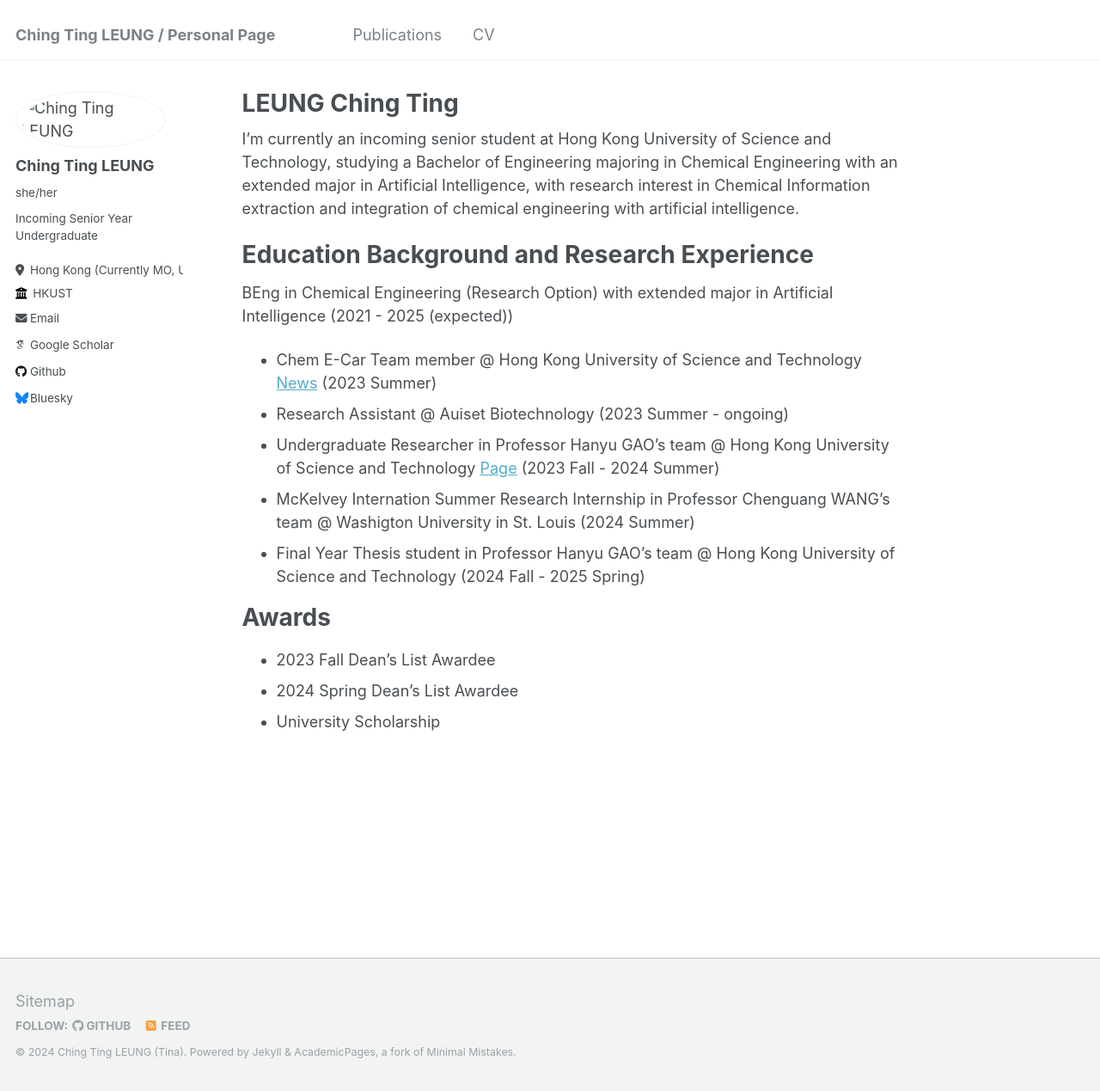
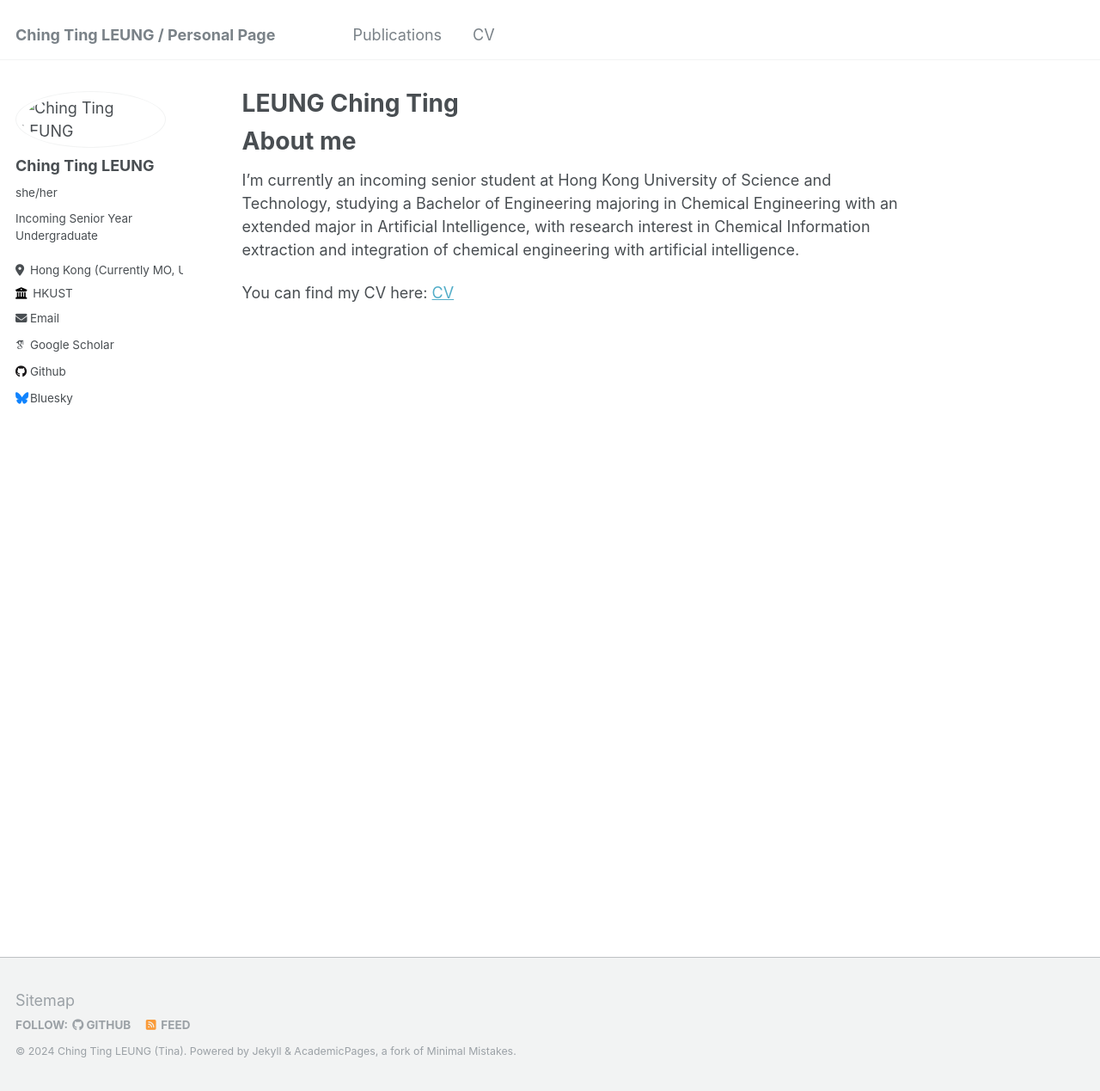
Before and after one commit to ting2025/ting2025.github.io, a Jekyll site: the page built from _pages/about.md, in a window 1280 px wide and 1269 px high. Shown: the whole window at 86% size. Built offline with Jekyll 4.4.1, drawn with Linux system fonts in a browser that asks for light colours; some web fonts are replaced.

Commit message:
Update about.md

```diff
--- a/_pages/about.md
+++ b/_pages/about.md
@@ -7,21 +7,8 @@ redirect_from:
   - /about.html
 ---
 
+About me
+======
 I'm currently an incoming senior student at Hong Kong University of Science and Technology, studying a Bachelor of Engineering majoring in Chemical Engineering with an extended major in Artificial Intelligence, with research interest in Chemical Information extraction and integration of chemical engineering with artificial intelligence.
 
-Education Background and Research Experience
-======
-BEng in Chemical Engineering (Research Option) with extended major in Artificial Intelligence (2021 - 2025 (expected))
-
-- Chem E-Car Team member @ Hong Kong University of Science and Technology [News](https://seng.hkust.edu.hk/news/20231211/hkust-chem-e-car-team-placed-11th-globally-and-won-best-video-award-2023-aiche-chem-e-car-competition) (2023 Summer)
-- Research Assistant @ Auiset Biotechnology (2023 Summer - ongoing)
-- Undergraduate Researcher in Professor Hanyu GAO's team @ Hong Kong University of Science and Technology
-  [Page](https://hanyugao.com/tina-leung/)  (2023 Fall - 2024 Summer)
-- McKelvey Internation Summer Research Internship in Professor Chenguang WANG's team @ Washigton University in St. Louis (2024 Summer)
-- Final Year Thesis student in Professor Hanyu GAO's team @ Hong Kong University of Science and Technology (2024 Fall - 2025 Spring)
-
-Awards
-======
-- 2023 Fall Dean's List Awardee
-- 2024 Spring Dean's List Awardee
-- University Scholarship
+You can find my CV here: [CV](files/resume.pdf)
```
